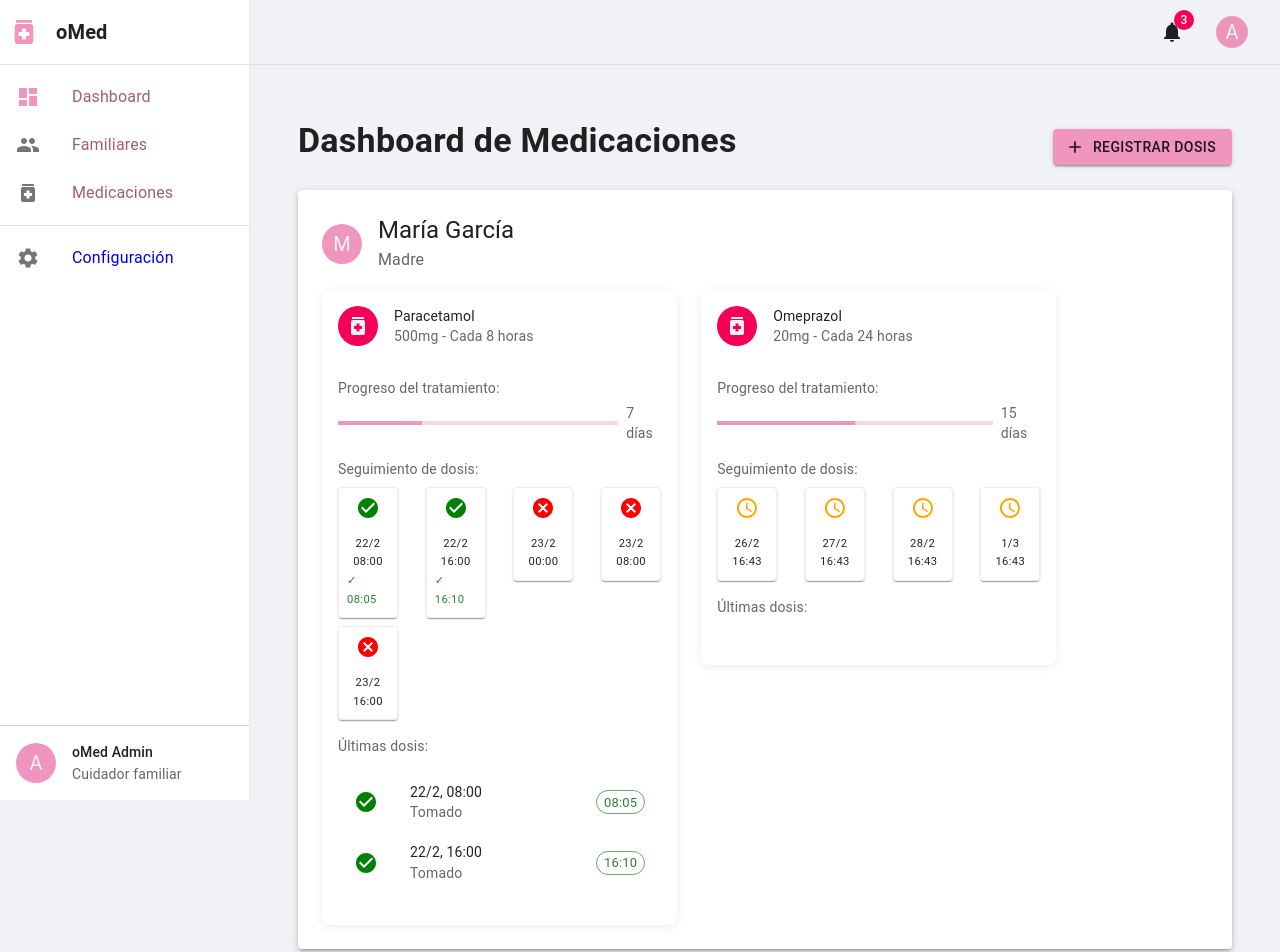
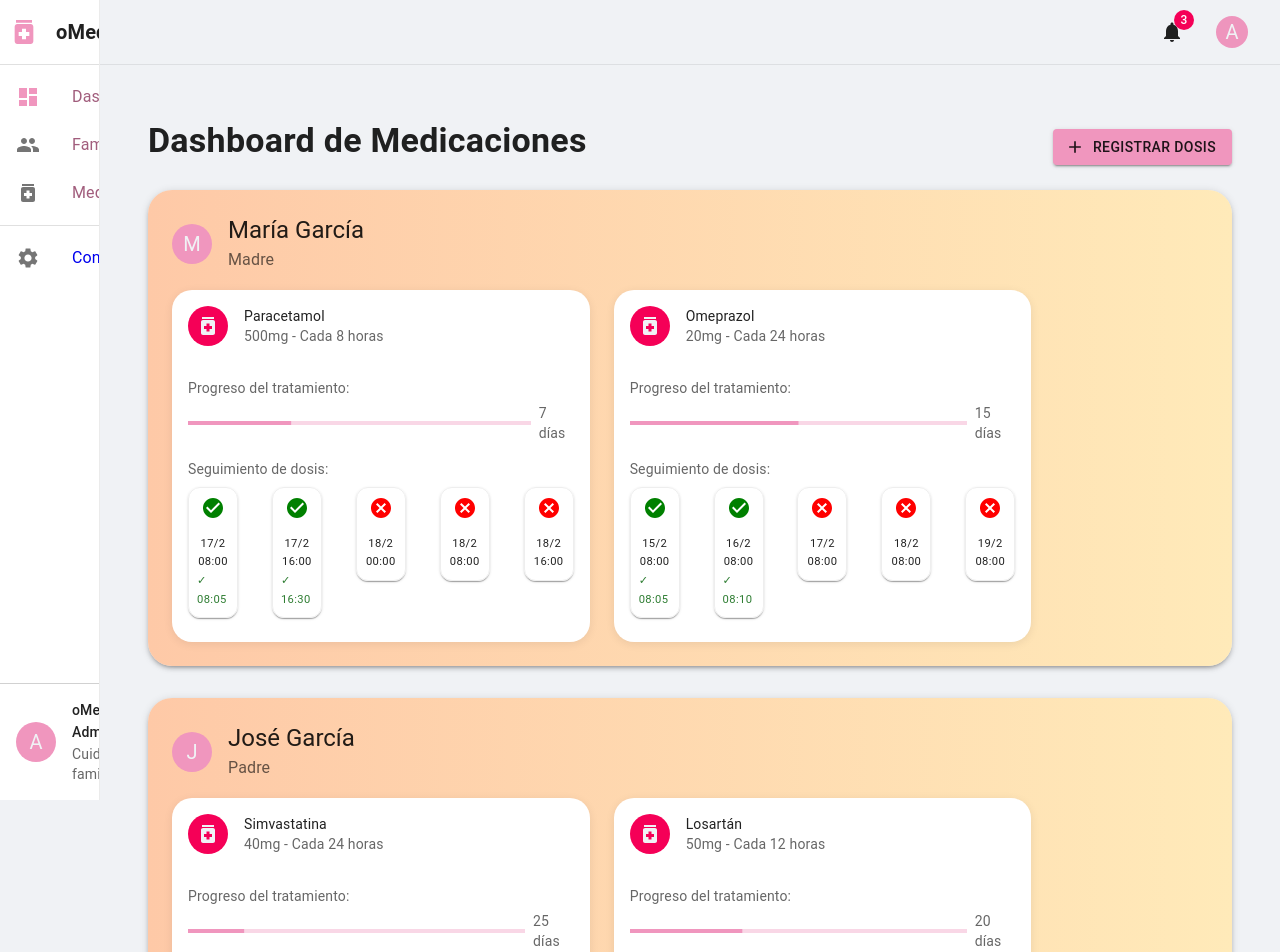
Before and after one commit to ppazosp/oMed, a React (Vite) app in the folder oMedFrontGithub/FrontendReact/my-react-app/: page / in a window 1280 px wide. Shown: the top 952 px of the page. Built offline with nearby package versions, Linux system fonts and the light colour scheme.

Commit message:
Modificación de TreatmentCard.jsx y PatientCard.jsx
Siguiente. Más. Cambio de iconos

```diff
--- a/oMedFrontGithub/FrontendReact/my-react-app/src/components/Dashboard.jsx
+++ b/oMedFrontGithub/FrontendReact/my-react-app/src/components/Dashboard.jsx
@@ -22,13 +22,67 @@ const Dashboard = () => {
                     { id: 1, patientId: 1, name: 'Paracetamol', dosage: '500mg', frequency: 'Cada 8 horas', remainingDays: 7, totalDays: 10 },
                     { id: 2, patientId: 1, name: 'Omeprazol', dosage: '20mg', frequency: 'Cada 24 horas', remainingDays: 15, totalDays: 30 },
                     { id: 3, patientId: 2, name: 'Simvastatina', dosage: '40mg', frequency: 'Cada 24 horas', remainingDays: 25, totalDays: 30 },
-                    { id: 4, patientId: 2, name: 'Losartán', dosage: '50mg', frequency: 'Cada 12 horas', remainingDays: 20, totalDays: 30 }
+                    { id: 4, patientId: 2, name: 'Losartán', dosage: '50mg', frequency: 'Cada 12 horas', remainingDays: 20, totalDays: 30 },
+                    { id: 5, patientId: 3, name: 'Levotiroxina', dosage: '100mcg', frequency: 'Cada 24 horas', remainingDays: 10, totalDays: 30 },
+                    { id: 6, patientId: 3, name: 'Metformina', dosage: '850mg', frequency: 'Cada 12 horas', remainingDays: 15, totalDays: 30 },
+                    { id: 7, patientId: 4, name: 'Ibuprofeno', dosage: '400mg', frequency: 'Cada 6 horas', remainingDays: 5, totalDays: 7 },
+                    { id: 8, patientId: 4, name: 'Atorvastatina', dosage: '20mg', frequency: 'Cada 24 horas', remainingDays: 30, totalDays: 60 },
+                    { id: 9, patientId: 5, name: 'Lansoprazol', dosage: '15mg', frequency: 'Cada 24 horas', remainingDays: 14, totalDays: 30 },
+                    { id: 10, patientId: 5, name: 'Aspirina', dosage: '100mg', frequency: 'Cada 24 horas', remainingDays: 12, totalDays: 30 },
+                    { id: 11, patientId: 6, name: 'Antihistamínico', dosage: '10mg', frequency: 'Cada 12 horas', remainingDays: 8, totalDays: 14 },
+                    { id: 12, patientId: 6, name: 'Antibiótico', dosage: '500mg', frequency: 'Cada 8 horas', remainingDays: 5, totalDays: 7 }
                 ];
 
+
                 const dosesData = [
-                    { id: 1, medicationId: 1, patientId: 1, taken: true, scheduledTime: '2025-02-22T08:00', takenTime: '2025-02-22T08:05' },
-                    { id: 2, medicationId: 1, patientId: 1, taken: true, scheduledTime: '2025-02-22T16:00', takenTime: '2025-02-22T16:10' }
+                    // Dosis de Paracetamol (Paciente 1)
+                    { id: 1, medicationId: 1, patientId: 1, taken: true, scheduledTime: '2025-02-15T08:00', takenTime: '2025-02-15T08:05' },
+                    { id: 2, medicationId: 1, patientId: 1, taken: true, scheduledTime: '2025-02-15T16:00', takenTime: '2025-02-15T16:10' },
+                    { id: 3, medicationId: 1, patientId: 1, taken: false, scheduledTime: '2025-02-16T00:00', takenTime: null },
+                    { id: 4, medicationId: 1, patientId: 1, taken: true, scheduledTime: '2025-02-16T08:00', takenTime: '2025-02-16T08:12' },
+                    { id: 5, medicationId: 1, patientId: 1, taken: false, scheduledTime: '2025-02-16T16:00', takenTime: null },
+                    { id: 6, medicationId: 1, patientId: 1, taken: true, scheduledTime: '2025-02-17T00:00', takenTime: '2025-02-17T00:15' },
+                    { id: 7, medicationId: 1, patientId: 1, taken: true, scheduledTime: '2025-02-17T08:00', takenTime: '2025-02-17T08:05' },
+                    { id: 8, medicationId: 1, patientId: 1, taken: true, scheduledTime: '2025-02-17T16:00', takenTime: '2025-02-17T16:30' },
+                    { id: 9, medicationId: 1, patientId: 1, taken: false, scheduledTime: '2025-02-18T00:00', takenTime: null },
+
+                    // Dosis de Omeprazol (Paciente 1)
+                    { id: 10, medicationId: 2, patientId: 1, taken: true, scheduledTime: '2025-02-15T08:00', takenTime: '2025-02-15T08:05' },
+                    { id: 11, medicationId: 2, patientId: 1, taken: true, scheduledTime: '2025-02-16T08:00', takenTime: '2025-02-16T08:10' },
+                    { id: 12, medicationId: 2, patientId: 1, taken: false, scheduledTime: '2025-02-17T08:00', takenTime: null },
+
+                    // Dosis de Simvastatina (Paciente 2)
+                    { id: 13, medicationId: 3, patientId: 2, taken: true, scheduledTime: '2025-02-14T21:00', takenTime: '2025-02-14T21:15' },
+                    { id: 14, medicationId: 3, patientId: 2, taken: true, scheduledTime: '2025-02-15T21:00', takenTime: '2025-02-15T21:05' },
+                    { id: 15, medicationId: 3, patientId: 2, taken: false, scheduledTime: '2025-02-16T21:00', takenTime: null },
+
+                    // Dosis de Losartán (Paciente 2)
+                    { id: 16, medicationId: 4, patientId: 2, taken: true, scheduledTime: '2025-02-14T10:00', takenTime: '2025-02-14T10:05' },
+                    { id: 17, medicationId: 4, patientId: 2, taken: false, scheduledTime: '2025-02-15T10:00', takenTime: null },
+                    { id: 18, medicationId: 4, patientId: 2, taken: true, scheduledTime: '2025-02-16T10:00', takenTime: '2025-02-16T10:10' },
+
+                    // Dosis de Levotiroxina (Paciente 3)
+                    { id: 19, medicationId: 5, patientId: 3, taken: true, scheduledTime: '2025-02-12T07:00', takenTime: '2025-02-12T07:15' },
+                    { id: 20, medicationId: 5, patientId: 3, taken: true, scheduledTime: '2025-02-13T07:00', takenTime: '2025-02-13T07:20' },
+
+                    // Dosis de Metformina (Paciente 3)
+                    { id: 21, medicationId: 6, patientId: 3, taken: false, scheduledTime: '2025-02-11T09:00', takenTime: null },
+                    { id: 22, medicationId: 6, patientId: 3, taken: true, scheduledTime: '2025-02-12T09:00', takenTime: '2025-02-12T09:10' },
+
+                    // Dosis de Insulina (Paciente 7)
+                    { id: 23, medicationId: 13, patientId: 7, taken: true, scheduledTime: '2025-02-15T08:00', takenTime: '2025-02-15T08:10' },
+                    { id: 24, medicationId: 13, patientId: 7, taken: true, scheduledTime: '2025-02-15T20:00', takenTime: '2025-02-15T20:15' },
+                    { id: 25, medicationId: 13, patientId: 7, taken: false, scheduledTime: '2025-02-16T08:00', takenTime: null },
+
+                    // Dosis de Salbutamol (Paciente 8)
+                    { id: 26, medicationId: 15, patientId: 8, taken: true, scheduledTime: '2025-02-10T06:00', takenTime: '2025-02-10T06:10' },
+                    { id: 27, medicationId: 15, patientId: 8, taken: true, scheduledTime: '2025-02-10T12:00', takenTime: '2025-02-10T12:05' },
+                    { id: 28, medicationId: 15, patientId: 8, taken: true, scheduledTime: '2025-02-10T18:00', takenTime: '2025-02-10T18:20' },
+                    { id: 29, medicationId: 15, patientId: 8, taken: false, scheduledTime: '2025-02-11T06:00', takenTime: null },
+                    { id: 30, medicationId: 15, patientId: 8, taken: true, scheduledTime: '2025-02-11T12:00', takenTime: '2025-02-11T12:10' }
                 ];
+
+
 
                 setPatients(patientsData);
                 setMedications(medicationsData);
--- a/oMedFrontGithub/FrontendReact/my-react-app/src/components/Layout.jsx
+++ b/oMedFrontGithub/FrontendReact/my-react-app/src/components/Layout.jsx
@@ -34,7 +34,7 @@ import { Link } from 'react-router-dom';
 /*Importar hoja de estilos*/
 import '../style/Layout.css';
 
-const drawerWidth = 250;
+const drawerWidth = 100;
 
 const Layout = () => {
     const [open, setOpen] = useState(true);
--- a/oMedFrontGithub/FrontendReact/my-react-app/src/components/PatientCard.jsx
+++ b/oMedFrontGithub/FrontendReact/my-react-app/src/components/PatientCard.jsx
@@ -1,6 +1,7 @@
 import React from 'react';
 import { Paper, Box, Avatar, Typography, Grid } from '@mui/material';
 import TreatmentCard from './TreatmentCard.jsx';
+import "../style/PatientCard.css";
 
 const PatientCard = ({ patient, medications, doses }) => {
     const getLatestDoses = (medicationId, limit = 3) => {
@@ -11,7 +12,7 @@ const PatientCard = ({ patient, medications, doses }) => {
     };
 
     return (
-        <Paper elevation={3} sx={{ p: 3, mb: 4 }}>
+        <Paper elevation={3} sx={{ p: 3, mb: 4 , borderRadius: 6, boxShadow: 3 , background: 'linear-gradient(to right, #FEC9A7, #FFEAB9)' }}>
             <Box display="flex" alignItems="center" mb={2}>
                 <Avatar sx={{ bgcolor: 'primary.main', mr: 2 }}>
                     {patient.avatar}
--- a/oMedFrontGithub/FrontendReact/my-react-app/src/components/TreatmentCard.jsx
+++ b/oMedFrontGithub/FrontendReact/my-react-app/src/components/TreatmentCard.jsx
@@ -122,7 +122,7 @@ const TreatmentCard = ({ medication, doses }) => {
     }
 
     return (
-        <Card>
+        <Card sx={{ borderRadius: 5 }}>
             <CardHeader
                 avatar={
                     <Avatar sx={{ bgcolor: 'secondary.main' }}>
@@ -182,7 +182,8 @@ const TreatmentCard = ({ medication, doses }) => {
                                         border: isNearest ||
                                         (isToday && Math.abs(doseDate.getTime() - now.getTime()) < 8 * 60 * 60 * 1000) ?
                                             '1px solid orange' : '1px solid #eee',
-                                        width: '60px'
+                                        width: '50px',
+                                        borderRadius: 3
                                     }}
                                 >
                                     <Box sx={{ textAlign: 'center', mb: 1 }}>
@@ -221,43 +222,6 @@ const TreatmentCard = ({ medication, doses }) => {
                         );
                     })}
                 </Grid>
-
-                <Typography variant="body2" color="text.secondary" sx={{ mt: 2, mb: 1 }}>
-                    Últimas dosis:
-                </Typography>
-                <List dense>
-                    {sortedDoses.filter(dose => new Date(dose.scheduledTime) <= now).slice(-3).map((dose) => (
-                        <ListItem key={dose.id}>
-                            <ListItemIcon>
-                                {dose.taken ? (
-                                    <CheckCircleIcon sx={{ color: 'green' }} />
-                                ) : (
-                                    <CancelIcon sx={{ color: 'red' }} />
-                                )}
-                            </ListItemIcon>
-                            <ListItemText
-                                primary={new Date(dose.scheduledTime).toLocaleTimeString('es-ES', {
-                                    hour: '2-digit',
-                                    minute: '2-digit',
-                                    day: '2-digit',
-                                    month: '2-digit'
-                                })}
-                                secondary={dose.taken ? 'Tomado' : 'Pendiente'}
-                            />
-                            {dose.taken && dose.takenTime && (
-                                <Chip
-                                    size="small"
-                                    label={`${new Date(dose.takenTime).toLocaleTimeString('es-ES', {
-                                        hour: '2-digit',
-                                        minute: '2-digit'
-                                    })}`}
-                                    color="success"
-                                    variant="outlined"
-                                />
-                            )}
-                        </ListItem>
-                    ))}
-                </List>
             </CardContent>
         </Card>
     );
```
Also changed, not shown: oMedFrontGithub/FrontendReact/my-react-app/src/style/Layout.css (line endings or trailing spaces), oMedFrontGithub/FrontendReact/my-react-app/src/style/PatientCard.css (added), oMedFrontGithub/FrontendReact/my-react-app/src/style/TreatmentCard.css (added).
